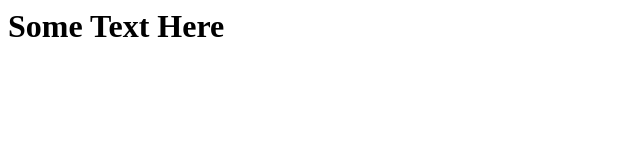
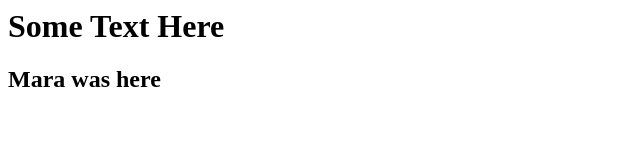
Before and after one commit to eus085351/eus085351.github.io, a plain HTML site: page index.html in a window 1280 px wide. Shown: the whole page, without its empty margins (0-640 px from the left). Drawn offline with Linux system fonts and the light colour scheme.

Commit message:
Update index.html

```diff
--- a/index.html
+++ b/index.html
@@ -3,7 +3,9 @@
     <title>HTML &amp; CSS Workshop!</title>
   </head>
 
+
   <body>
     <h1>Some Text Here</h1>
+    <h2>Mara was here</h2>
   </body>
 </html>
```
